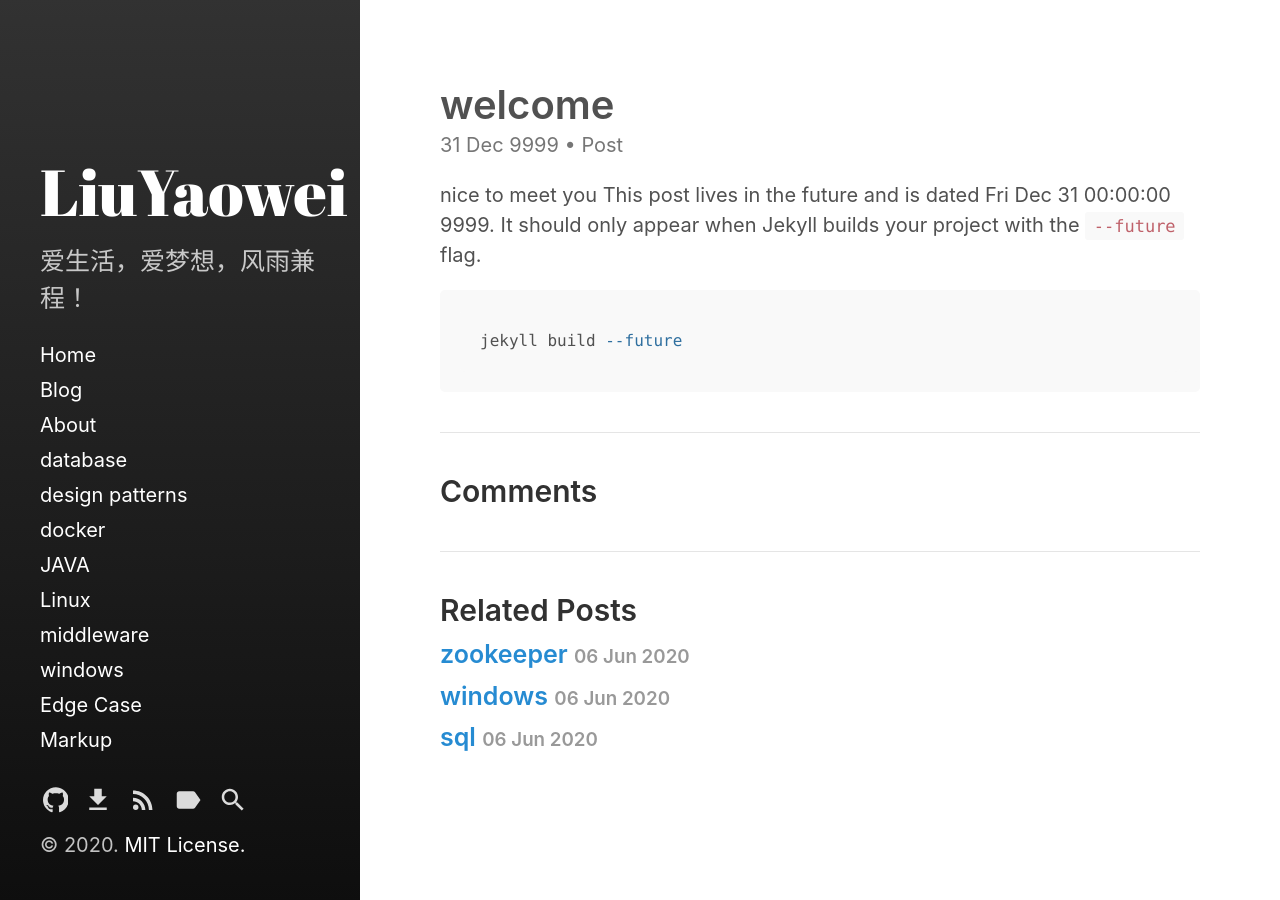
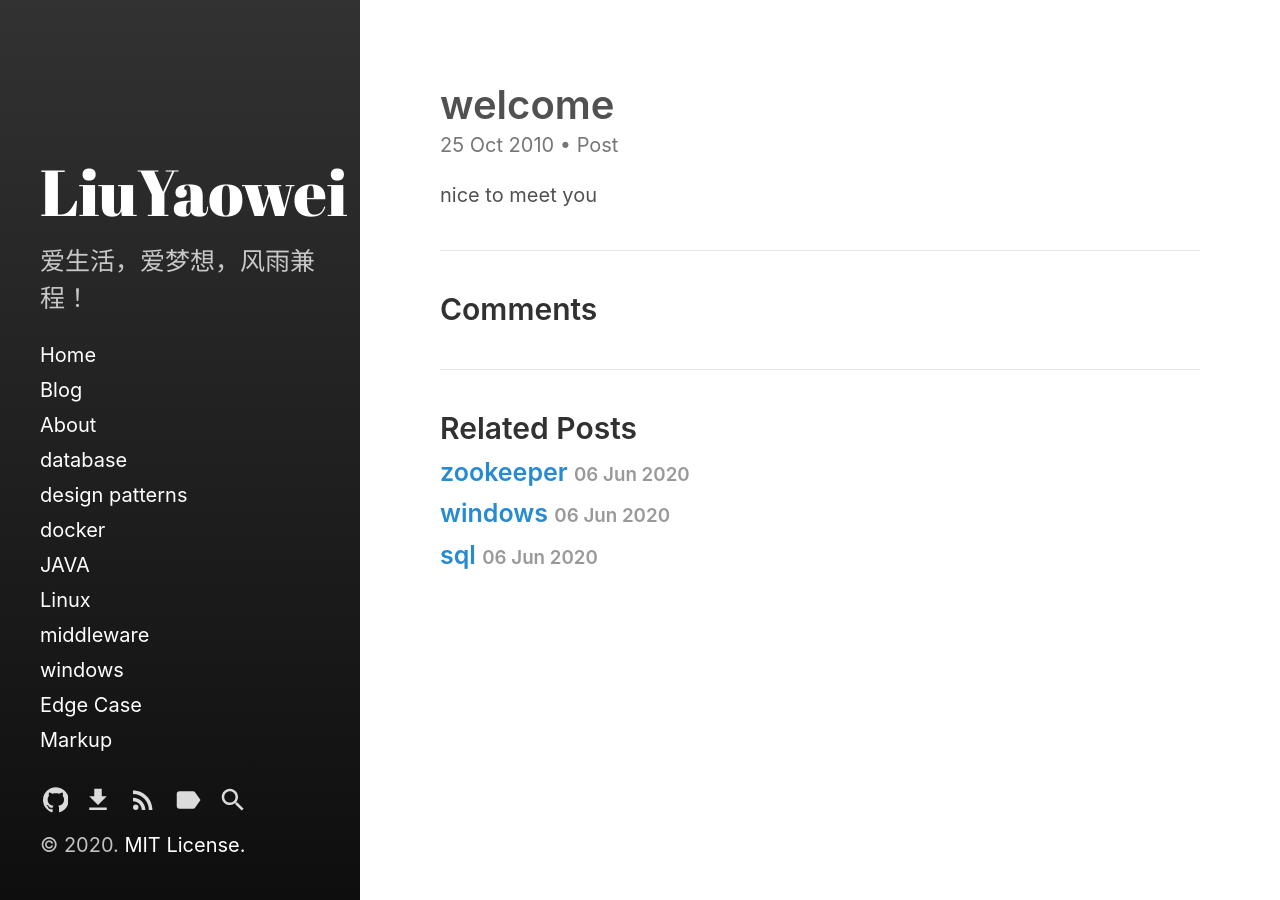
Before and after one commit to LiuYaowei-Geek/LiuYaowei-Geek.github.io, a Jekyll site: the page built from _posts/2010-10-25-post-future-date.md, in a window 1280 px wide. Built offline with Jekyll 4.4.1, drawn with Linux system fonts in a browser that asks for light colours.

Commit message:
edit home

````diff
--- a/_posts/2010-10-25-post-future-date.md
+++ b/_posts/2010-10-25-post-future-date.md
@@ -1,14 +1,8 @@
 ---
 layout: post
 title: "welcome"
-date: 9999-12-31
 categories:
   - Post
 last_modified_at: 2017-03-09T12:45:25-05:00
 ---
 nice to meet you
-This post lives in the future and is dated {{ page.date | date: "%c" }}. It should only appear when Jekyll builds your project with the `--future` flag.
-
-```bash
-jekyll build --future
-```
````
